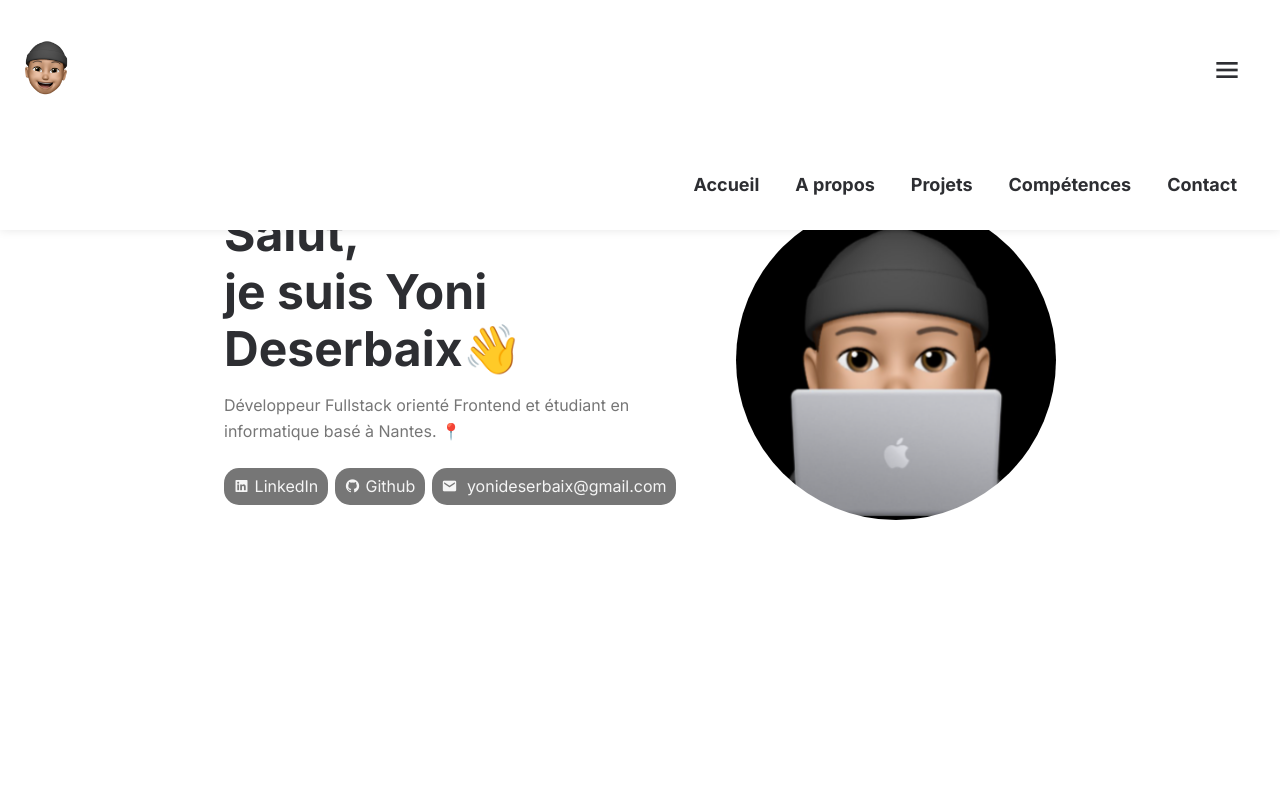
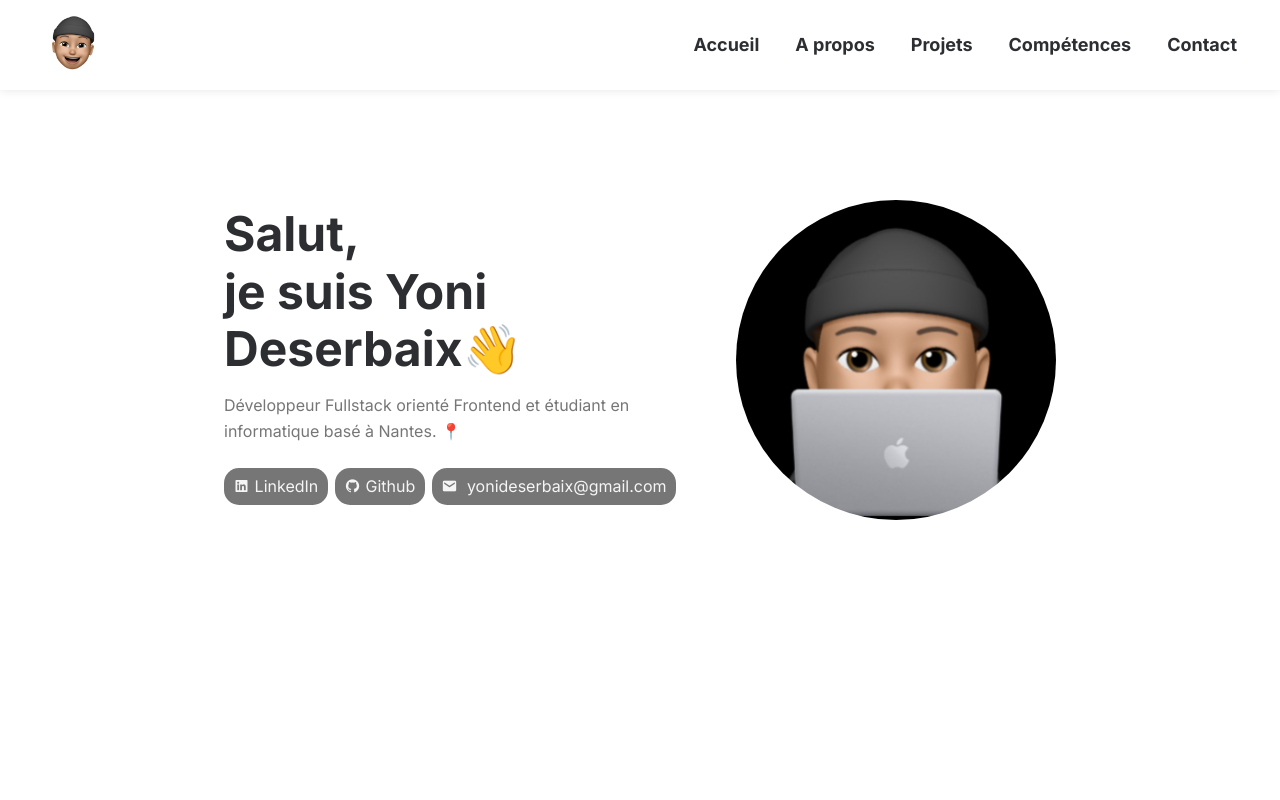
Before and after one commit to Yoni-Deserbaix/Portfolio-V2, a Next.js app: page / in a window 1280 px wide. Shown: the top 800 px of the page. Built offline with nearby package versions, Linux system fonts and the light colour scheme.

Commit message:
update style

```diff
--- a/src/app/components/Header.tsx
+++ b/src/app/components/Header.tsx
@@ -36,7 +36,7 @@ export default function Header() {
               alt="memoji"
               width={500}
               height={500}
-              className="w-[80px] transition-all duration-[0.3s] mx-[5px] my-[30px] hover:scale-105 max-lg:mx-[15px] max-lg:my-[20px] max-lg:w-[50px]"
+              className="w-[80px] transition-all duration-[0.3s] ml-8 hover:scale-105 max-lg:mx-[15px] max-lg:my-[20px] max-lg:w-[50px]"
             />
           </a>
         </strong>
@@ -46,13 +46,15 @@ export default function Header() {
           className="hidden"
           onChange={handleClick}
         />
-        <label htmlFor="check" className="navbar__burger__menu">
+        <label
+          htmlFor="check"
+          className="navbar__burger__menu hidden float-right text-[30px] leading-[80px] mr-[40px] cursor-pointer max-lg:block"
+        >
           <i
-            className="bx bx-menu float-end mr-8 px-[5px] text-center py-[7px] rounded hover:bg-[whitesmoke] text-[2rem]"
+            className="bx bx-menu text-center rounded hover:bg-[whitesmoke] "
             id="burger__icon"
           ></i>
         </label>
-      </div>
 
         <ul
           className="navbar__ul float-right mr-[25px] max-lg:fixed max-lg:w-full max-lg:h-[100vh] max-lg:bg-[whitesmoke] max-lg:top-20 max-lg:text-center max-lg:flex max-lg:flex-col"
@@ -104,6 +106,7 @@ export default function Header() {
             </a>
           </li>
         </ul>
+      </div>
     </nav>
   );
 }
--- a/src/app/components/Hero.tsx
+++ b/src/app/components/Hero.tsx
@@ -8,12 +8,14 @@ export default function Hero() {
   return (
     <div>
       {/* Home section  */}
-      <section className="bg-[#fff] pt-[200px] max-md:pt-[100px]" id="home">
+      <section className="bg-[#fff] pt-[200px]" id="home">
         {/* Container  */}
         <div className="m-auto w-[70%] px-8 py-0 max-md:w-[90%]">
           {/* Content  */}
-          <div className="flex justify-center items-center max-sm:flex-col-reverse max-sm:gap-12
-          max-sm:text-center  max-md:flex-col-reverse max-md:gap-12  max-md:text-center max-lg:flex-row  max-lg:text-start">
+          <div
+            className="flex justify-center items-center max-sm:flex-col-reverse max-sm:gap-12
+          max-sm:text-center  max-md:flex-col-reverse max-md:gap-12  max-md:text-center max-lg:flex-row  max-lg:text-start"
+          >
             {/* Hero text  */}
             <div className="flex flex-col max-w-[50rem]">
               <h1
```
Lines whose indentation alone changed are shown as unchanged.
